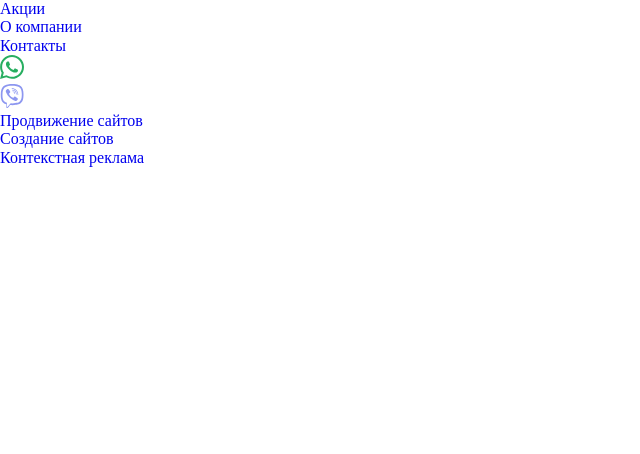
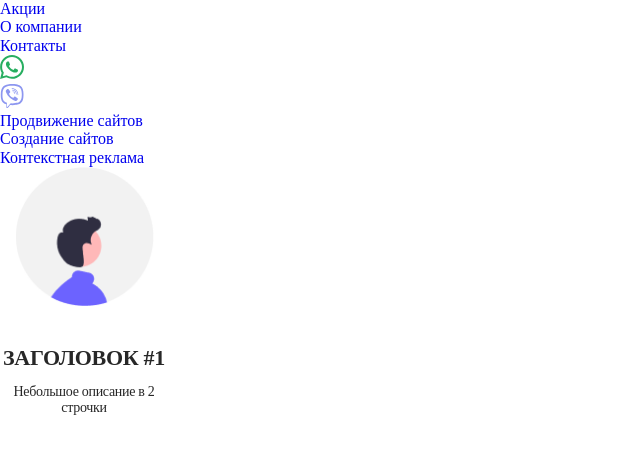
Before and after one commit to barometer-js/internet-advertising, a React (Create React App) app: page / in a window 1280 px wide. Shown: the top 454 px of the page, without its empty margins (0-640 px from the left). Built offline with nearby package versions, Linux system fonts and the light colour scheme.

Commit message:
added markup and styles

```diff
--- a/src/App.js
+++ b/src/App.js
@@ -2,11 +2,13 @@ import 'normalize.css';
 import './App.css';
 import TopNavigation from './components/TopNavigation/TopNavigation';
 import BottomNavigation from './components/BottomNavigation/BottomNavigation';
+import Description from './components/Description/Description';
 function App() {
   return (
     <>
       <TopNavigation />
       <BottomNavigation />
+      <Description />
     </>
   );
 }
--- /dev/null
+++ b/src/components/Description/Description.js
@@ -0,0 +1,14 @@
+import DescriptionItem from './DescriptionItem';
+
+function Description() {
+  return (
+    <ul>
+      <DescriptionItem
+        title={'Заголовок #1'}
+        description={'Небольшое описание в 2 строчки'}
+      />
+    </ul>
+  );
+}
+
+export default Description;
--- /dev/null
+++ b/src/components/Description/DescriptionItem.js
@@ -0,0 +1,18 @@
+import PropTypes from 'prop-types';
+import manImg from '../../images/man.png';
+import s from './DescriptionItem.module.scss';
+function DescriptionItem({ title, description }) {
+  return (
+    <li className={s.item}>
+      <img className={s.manImg} src={manImg} alt="man"></img>
+      <h3 className={s.title}>{title}</h3>
+      <p className={s.description}>{description}</p>
+    </li>
+  );
+}
+DescriptionItem.propTypes = {
+  title: PropTypes.string.isRequired,
+  description: PropTypes.string.isRequired,
+};
+
+export default DescriptionItem;
--- /dev/null
+++ b/src/components/Description/DescriptionItem.module.scss
@@ -0,0 +1,24 @@
+.item{
+    width: 168px;
+    font-weight: 500;
+    text-align: center;
+    letter-spacing: -0.31px;
+    line-height: 1.14;
+    color: #272727;
+}
+
+.manImg{
+    width: 139px;
+    height: 139px;
+}
+
+.title{
+    font-size: 22px;
+    text-transform: uppercase;
+    margin-top: 35px;
+}
+
+.description{
+    font-size: 14px;
+    margin-top: 14px;
+}
```
Also changed, not shown: src/images/man.png (added).
